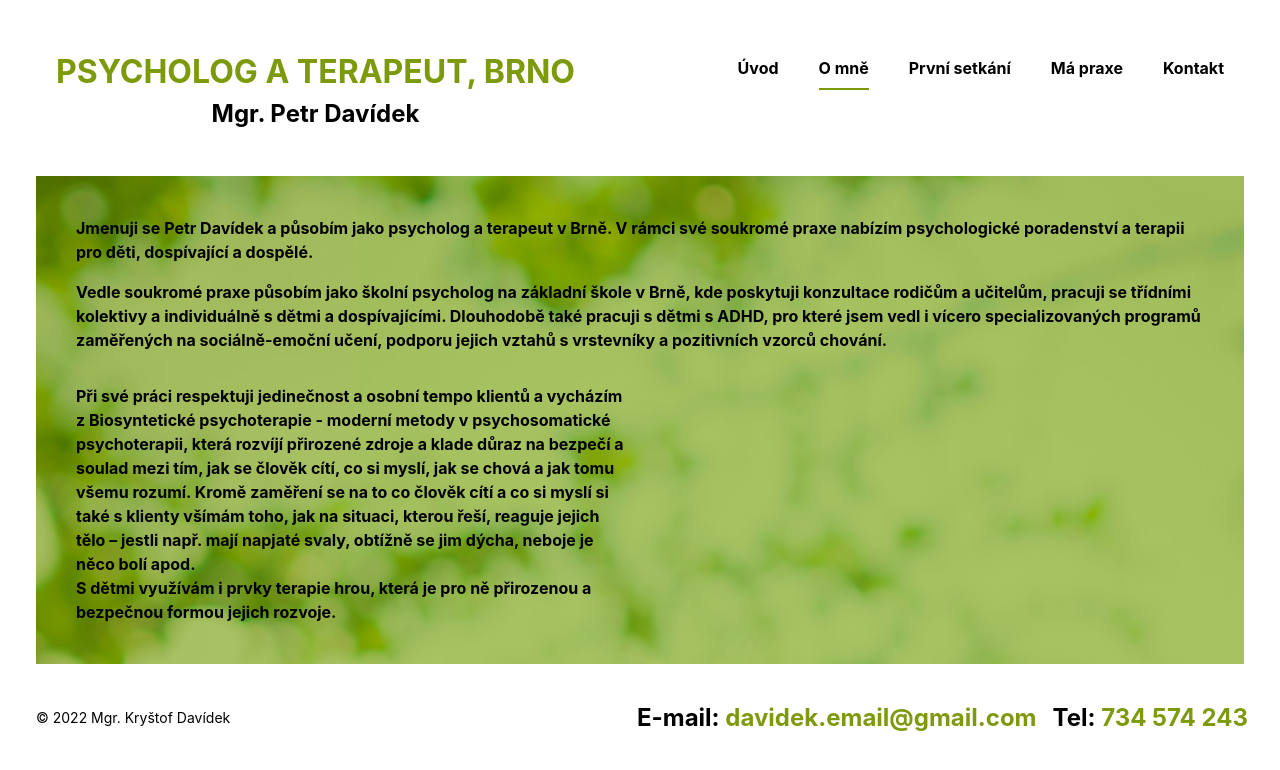
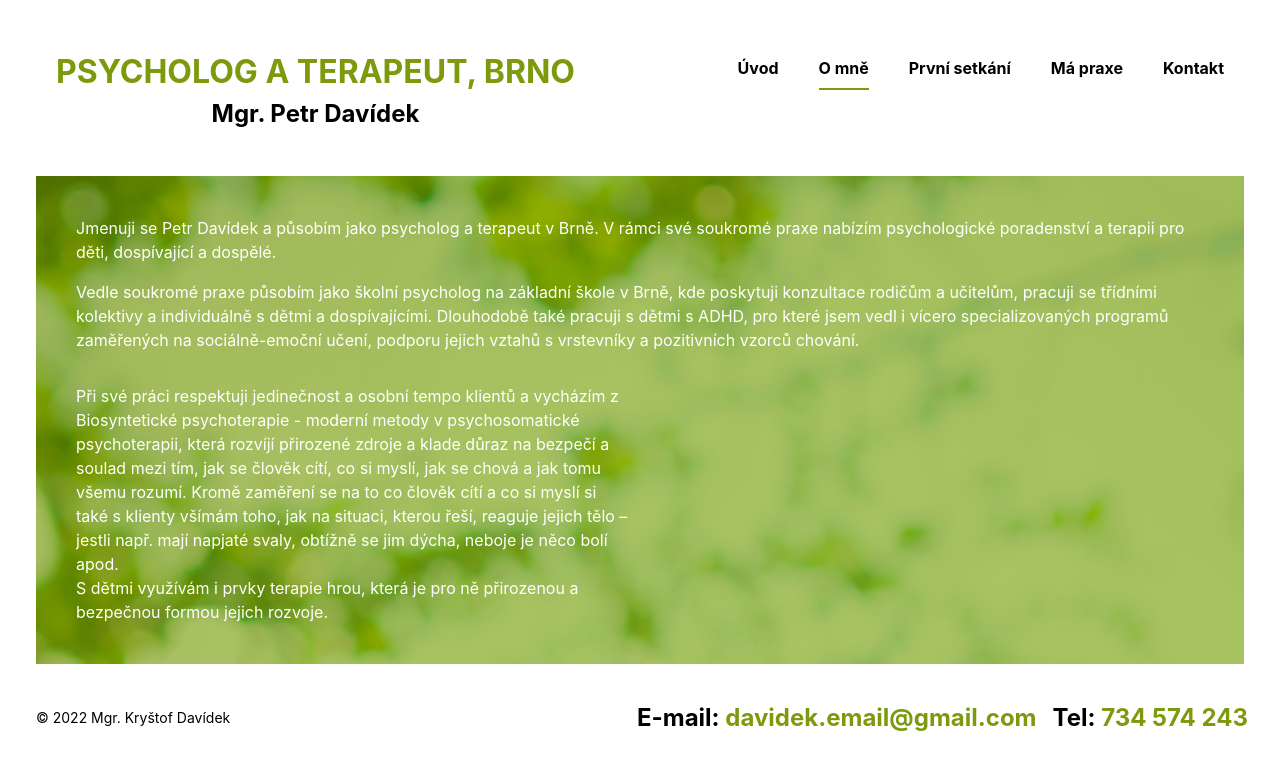
Before and after one commit to KrystofDavidek/psycholog-personal, a Next.js app: page /about in a window 1280 px wide. Shown: the top 770 px of the page. Built offline with nearby package versions, Linux system fonts and the light colour scheme.

Commit message:
font styles

```diff
--- a/pages/about.tsx
+++ b/pages/about.tsx
@@ -22,7 +22,7 @@ const about = () => {
         <link rel="icon" href="/favicon.ico" />
       </Head>
 
-      <div className="min-h-full p-10 m-4 font-bold bg-cover bg-motive">
+      <div className="min-h-full p-10 m-4 text-white bg-cover bg-motive">
         <p className="pb-4">
           Jmenuji se Petr Davídek a působím jako psycholog a terapeut v Brně. V rámci své soukromé praxe nabízím psychologické
           poradenství a terapii pro děti, dospívající a dospělé.
--- a/pages/first.tsx
+++ b/pages/first.tsx
@@ -17,7 +17,7 @@ const first = () => {
         <link rel="icon" href="/favicon.ico" />
       </Head>
 
-      <div className="p-10 m-4 font-bold bg-cover 2xl:pr-0 2xl:mr-0 2xl:h-full bg-motive">
+      <div className="p-10 m-4 bg-cover 2xl:pr-0 2xl:mr-0 2xl:h-full bg-motive">
         <p className="pb-4 ">
           V průběhu prvního setkání mám možnost se prvotně seznámit s tématem, se kterým za mnou přicházíte a domluvit se s Vámi
           na formě spolupráce, která Vám bude nejvíce vyhovovat. Nabízím krátkodobou i dlouhodobější formu spolupráce.
--- a/pages/index.tsx
+++ b/pages/index.tsx
@@ -14,7 +14,7 @@ export default function Home() {
         <link rel="icon" href="/favicon.ico" />
       </Head>
       <div className="grid gap-4 p-10 m-4 bg-cover xl:grid-cols-3 bg-motive bg-red">
-        <div className="font-bold xl:col-span-2">
+        <div className="font-bold text-white xl:col-span-2">
           <p>Pracuji s dětmi a dospívajícími s:</p>
           <ul className="p-4 ml-4 list-disc">
             <li>ADHD a projevy nepozornosti, hyperaktivity a impulzivity v chování, </li>
```
